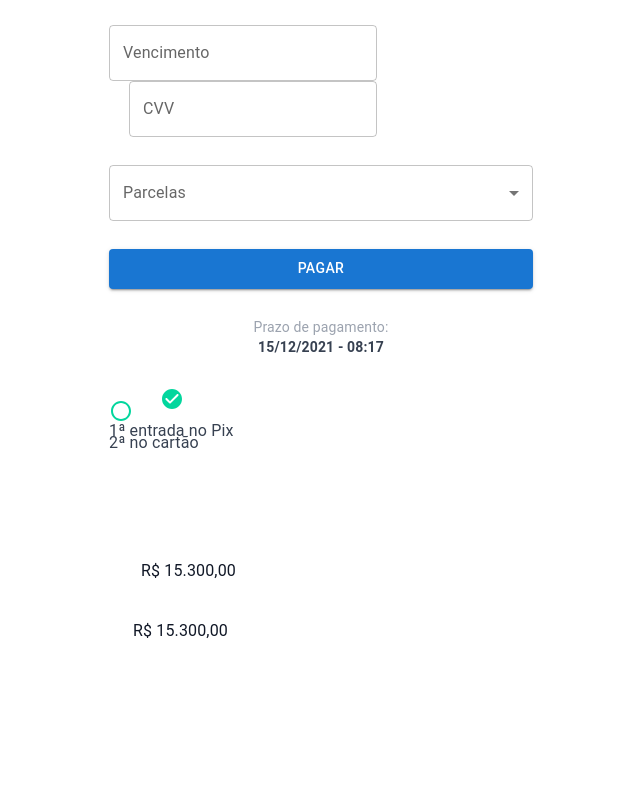
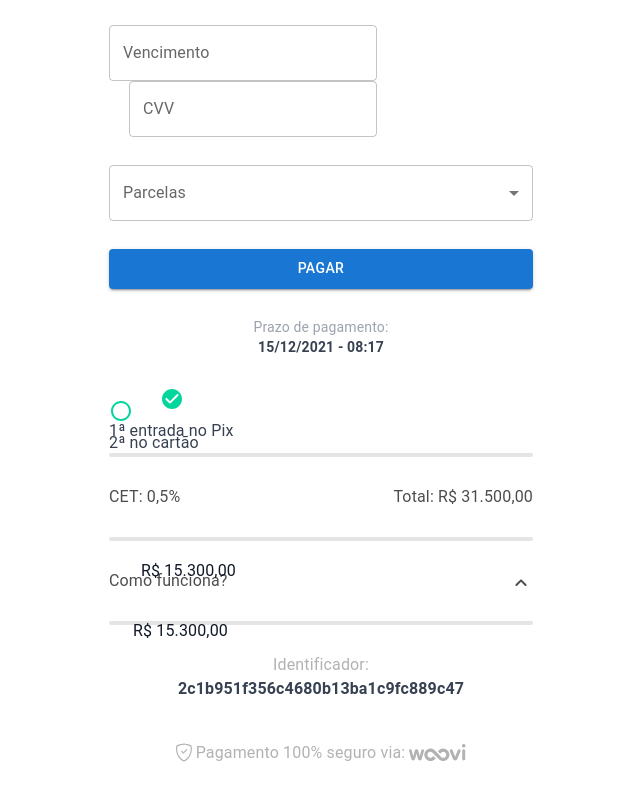
Before and after one commit to Taynara-Veloso/Woovi_Frontend_Engineer_Challenge, a Next.js app: page /creditCard in a window 1280 px wide. Shown: the part 392-1192 px from the top of the page, without its empty margins (319-959 px from the left). Before the commit the page ends 1037 px from the top, so only its background shows below. Built offline with nearby package versions, Linux system fonts and the light colour scheme.

Commit message:
:star: finished page structure : CreditCard

```diff
--- a/src/app/creditCard/page.tsx
+++ b/src/app/creditCard/page.tsx
@@ -1,4 +1,5 @@
 import * as React from 'react';
+import Image from "next/image";
 import Box from '@mui/material/Box';
 import Icon from '@mui/material/Icon';
 import Stack from '@mui/material/Stack';
@@ -9,6 +10,7 @@ import Typography from '@mui/material/Typography';
 import FormControl from '@mui/material/FormControl';
 import CircleOutlinedIcon from '@mui/icons-material/CircleOutlined';
 import CheckCircleRoundedIcon from '@mui/icons-material/CheckCircleRounded';
+import ExpandLessRoundedIcon from '@mui/icons-material/ExpandLessRounded';
 
 export default function CreditCard() {
 
@@ -61,6 +63,42 @@ export default function CreditCard() {
             </Stack>
           </Stack>
         </Box>
+        <Box className="pt-10">
+          <Divider style={{ background: '#E5E5E5', border: '#E5E5E5' }} className="w-full h-1 rounded"></Divider>
+        </Box>
+        <Box className="flex justify-between">
+          <Typography style={{ color: '#4D4D4D' }} variant="body1" className="font-semibold">CET: 0,5%</Typography>
+          <Typography style={{ color: '#4D4D4D' }} variant="body1" className="font-semibold">Total: R$ 31.500,00</Typography>
+        </Box>
+        <Divider style={{ background: '#E5E5E5', border: '#E5E5E5' }} className="w-full h-1 rounded"></Divider>
+        <Box className="flex justify-between">
+          <Typography style={{ color: '#4D4D4D' }} variant="body1" className="font-extrabold">Como funciona?</Typography>
+          <Icon style={{ color: '#4D4D4D' }}><ExpandLessRoundedIcon className="align-baseline" /></Icon>
+        </Box>
+        <Divider style={{ background: '#E5E5E5', border: '#E5E5E5' }} className="w-full h-1 rounded"></Divider>
+        <Box className="pb-3">
+          <Typography style={{ color: '#B2B2B2' }} variant="body1" className="flex flex-col items-center ">
+            Identificador:
+            <strong className="text-gray-700">2c1b951f356c4680b13ba1c9fc889c47</strong>
+          </Typography>
+        </Box>
+        <footer className="flex justify-center pb-16 space-x-1 items-center">
+          <Image
+            src="/icon-security.svg"
+            alt="icone seguro"
+            width={16}
+            height={18}
+          />
+          <Typography variant="body1" style={{ color: '#B2B2B2' }}>
+            Pagamento 100% seguro via:
+          </Typography>
+          <Image
+            src="/Logo-Woovi-Gray.svg"
+            alt="logo da empresa woovi"
+            width={57}
+            height={17}
+          />
+        </footer>
       </Box>
     </div>
   )
```
